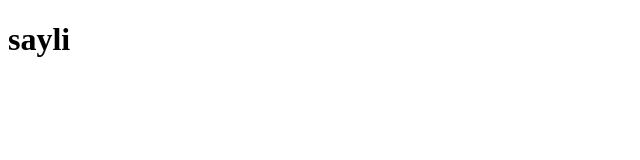
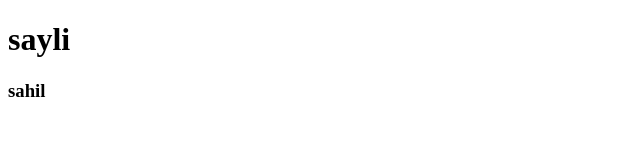
Before and after one commit to Sayli555/pr1, a plain HTML site: page index.html in a window 1280 px wide. Shown: the full height of the page, 0-640 px from the left. Drawn offline with Linux system fonts and the light colour scheme.

Commit message:
git commit

```diff
--- a/index.html
+++ b/index.html
@@ -8,5 +8,6 @@
 </head>
 <body>
     <h1>sayli</h1>
+    <h3>sahil</h3>
 </body>
 </html>
```
